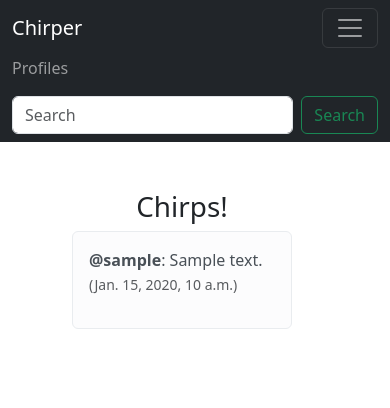
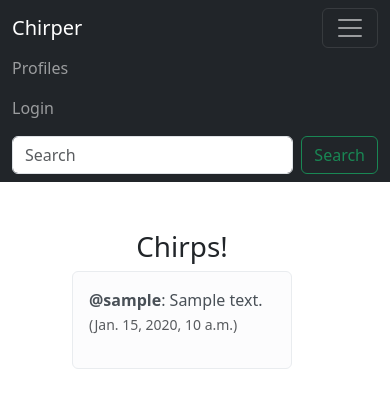
Before and after one commit to torcuata22/chirper, a Django app: page / in a window 390 px wide, after a click that opens the changed part; the page is wider, and only the part inside the window is pictured. Shown: the top 408 px of that part. Run offline with Django 4.2, Linux system fonts and the light colour scheme; tables that the repository leaves empty hold one stand-in row (values such as "Sample post").

Commit message:
login and out done

```diff
--- a/social/chirper/templates/chirper/navbar.html
+++ b/social/chirper/templates/chirper/navbar.html
@@ -11,9 +11,18 @@
             <a class="nav-link" href="{% url 'profile_list' %}">Profiles</a>
           </li>
           {% if user.is_authenticated %}
-          <li class="nav-item">
-            <a class="nav-link" href="{% url 'profile' request.user.id %}">My Profile</a>
-          </li>
+            <li class="nav-item">
+              <a class="nav-link" href="{% url 'profile' request.user.id %}">My Profile</a>
+            </li>
+
+            <li class="nav-item">
+              <a class="nav-link" href="{% url 'logout' %}">Logout</a>
+            </li>
+
+          {% else %}
+            <li class="nav-item">
+              <a class="nav-link" href="{% url 'login' %}">Login</a>
+            </li>
           {% endif %}
         </ul>
         <form class="d-flex" role="search">
--- /dev/null
+++ b/social/chirper/templates/chirper/register.html
@@ -0,0 +1,6 @@
+{% extends './base.html' %}
+{% load static %}
+
+{% block content %}
+
+{% endblock %}
--- a/social/chirper/urls.py
+++ b/social/chirper/urls.py
@@ -6,6 +6,9 @@ urlpatterns = [
    path('', views.home, name='home'),
    path('profile_list/', views.profile_list, name='profile_list'),
    path('profile/<int:pk>/', views.profile, name='profile'),
+   path('login/', views.login_user, name='login'),
+   path('logout/', views.logout_user, name='logout'),
+
 
 
 ]
--- a/social/chirper/views.py
+++ b/social/chirper/views.py
@@ -1,5 +1,6 @@
 from django.shortcuts import render, redirect
 from django.contrib import messages
+from django.contrib.auth import authenticate, login, logout
 from .models import Profile, Chirp
 from .forms import ChirpForm
 
@@ -22,6 +23,8 @@ def home(request):
         chirps = Chirp.objects.all().order_by("-created_at")
         return render(request, 'chirper/home.html', {'chirps':chirps})
 
+
+
 def profile_list(request):
     if request.user.is_authenticated:
         profiles = Profile.objects.exclude(user=request.user)
@@ -30,6 +33,7 @@ def profile_list(request):
     else:
         messages.success(request, ("You must be logged in to view this page"))
         return redirect ('home')
+
 
 
 def profile(request, pk):
@@ -51,9 +55,29 @@ def profile(request, pk):
         messages.success(request, ("You must be logged in to view this page"))
         return redirect ('home')
 
+def login_user(request):
+    if request.method == 'POST':
+        username = request.POST['username'] #to grab data from the form: request.POST['form name']
+        password = request.POST['password']
+        user = authenticate(request, username = username, password=password) #calls djangon authentication system
+        if user is not None:
+            login(request, user)
+            messages.success(request, ("Login successful!"))
+            return redirect('home')
+        else:
+            messages.success(request, ("Oops, something went wrong. Please try again"))
+            return redirect('login')
+
+
+    else:
+        return render(request, 'chirper/login.html', {})
 
 
 
+def logout_user(request):
+    logout(request)
+    messages.success(request, ("You have logged out successfully"))
+    return redirect('login')
 
 
 
```
Also changed, not shown: social/chirper/templates/chirper/login.html (added, +22 -0 lines).
